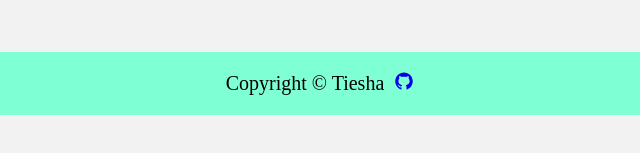
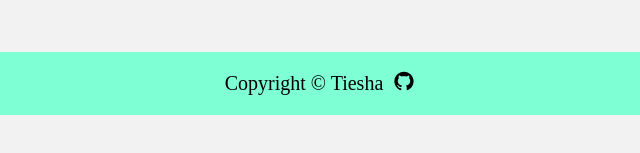
Before and after one commit to Tiesha93/Calculator, a plain HTML site: page index.html in a window 1280 px wide. Shown: the part 685-838 px from the top of the page, 400-1040 px from the left. Drawn offline with Linux system fonts and the light colour scheme.

Commit message:
Add some styles

```diff
--- a/styles.css
+++ b/styles.css
@@ -51,6 +51,7 @@ button{
 }
 
 
+/*footer*/
 footer{
     position: fixed;
     left: 0;
@@ -63,3 +64,9 @@ footer{
     font-size: 20px;
     background-color: #7fffd4;
 }
+
+
+svg{
+    font-size: 22px;
+    color: black;
+}
```
